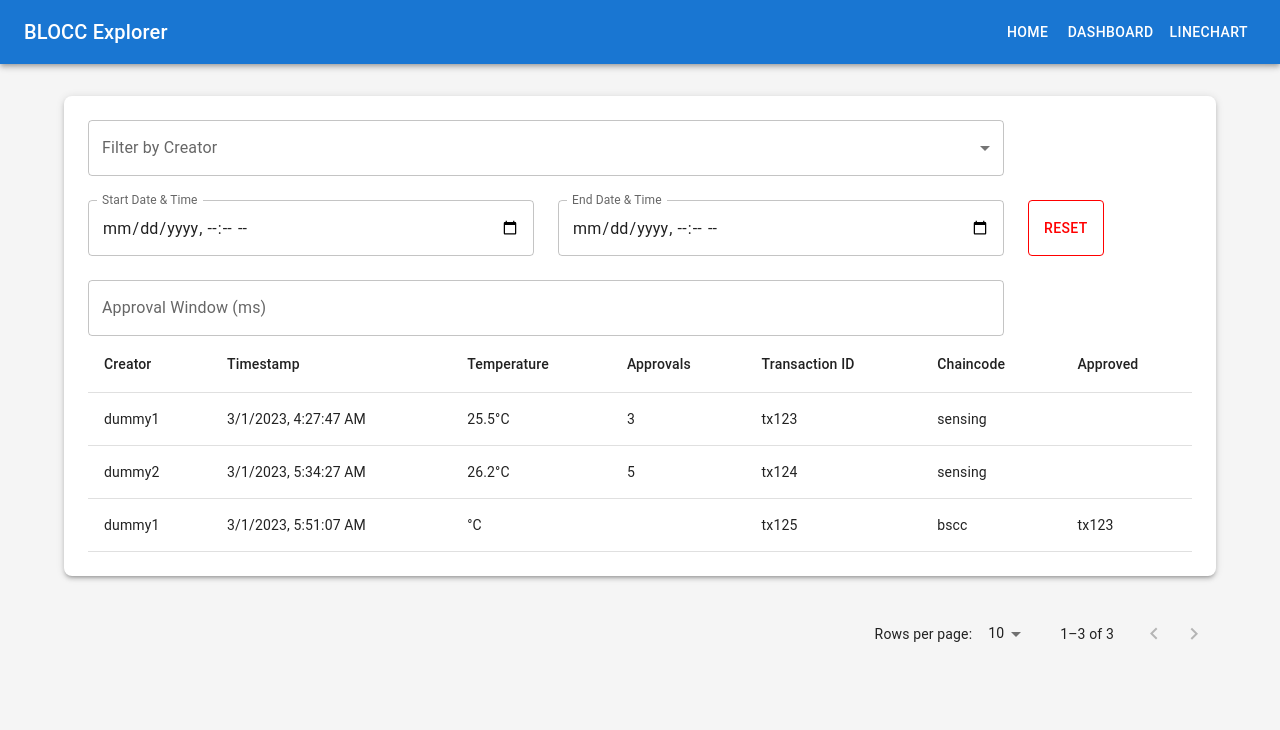
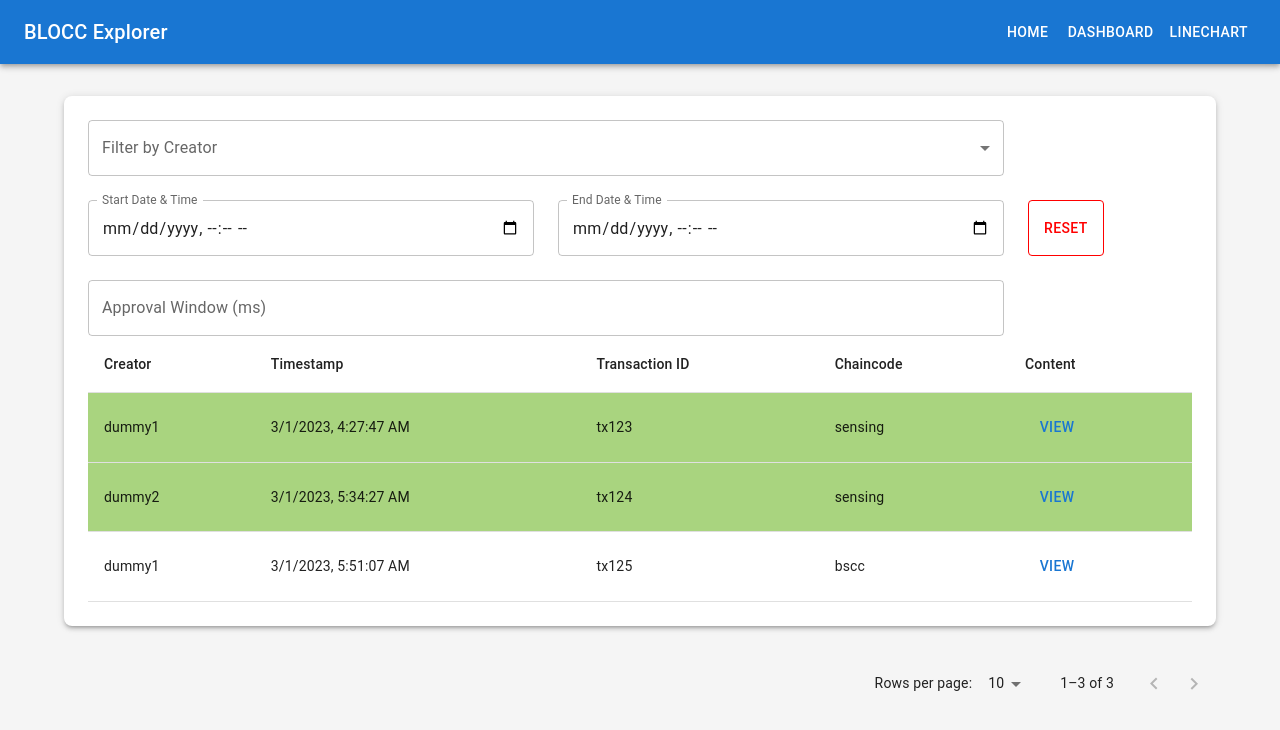
Before and after one commit to alfredomusumeci/BloccUI, a React (Create React App) app: page /dashboard in a window 1280 px wide. Shown: the top 730 px of the page. Built offline with nearby package versions, Linux system fonts and the light colour scheme.

Commit message:
added colour coding

```diff
--- a/src/Dashboard.tsx
+++ b/src/Dashboard.tsx
@@ -1,14 +1,44 @@
 import React, { useState } from 'react';
 import {
   Container, Table, TableHead, TableRow, TableCell, TableBody, TablePagination, Box,
-  TextField, Grid, Button,Select, MenuItem, FormControl, InputLabel, Checkbox, ListItemText
+  TextField, Grid, Button, Select, MenuItem, FormControl, InputLabel, Checkbox, ListItemText,
+  Modal, Card, List, ListItem, Typography
 } from '@mui/material';
+import {
+  getRowColor
+} from './utils';
 
 // Mock data
 const sensingData = [
-  { creator: 'dummy1', timestamp: 1677644867000, temperature: 25.5, approvals: 3, txId: 'tx123', chaincode: 'sensing' },
-  { creator: 'dummy2', timestamp: 1677648867000, temperature: 26.2, approvals: 5, txId: 'tx124', chaincode: 'sensing' },
-  { creator: 'dummy1', timestamp: 1677649867000, txId: 'tx125', chaincode: 'bscc', referenceTransaction: 'tx123'},
+  {
+    creator: 'dummy1',
+    timestamp: 1677644867000,
+    temperature: 25.5,
+    approvals: [
+      { approvidngTxId: "tx122252", mspId: "Container2MSP" },
+      { approvidngTxId: "tx122223", mspId: "Container3MSP" }
+    ],
+    txId: 'tx123',
+    chaincode: 'sensing'
+  },
+  {
+    creator: 'dummy2',
+    timestamp: 1677648867000,
+    temperature: 26.2,
+    approvals: [
+      { approvidngTxId: "tx125224", mspId: "Container4MSP" },
+      { approvidngTxId: "tx122225", mspId: "Container5MSP" }
+    ],
+    txId: 'tx124',
+    chaincode: 'sensing'
+  },
+  {
+    creator: 'dummy1',
+    timestamp: 1677649867000,
+    txId: 'tx125',
+    chaincode: 'bscc',
+    referenceTransaction: 'tx123'
+  },
   // ... more sensing data
 ];
 
@@ -16,11 +46,12 @@ interface SensingDataItem {
   creator: string;
   timestamp: number;
   temperature?: number;
-  approvals?: number;
+  approvals?: { approvidngTxId: string; mspId: string }[];  // Updated approvals to be an array of objects
   txId: string;
   chaincode: string;
   referenceTransaction?: string;
 }
+
 
 const filterData = (
   data: SensingDataItem[],
@@ -153,6 +184,64 @@ function ApprovalFilter({ approvalWindow, setApprovalWindow }: { approvalWindow:
   );
 }
 
+function ContentModal({ isOpen, onClose, data }: { isOpen: boolean, onClose: () => void, data: SensingDataItem }) {
+  return (
+    <Modal
+      open={isOpen}
+      onClose={onClose}
+      aria-labelledby="content-modal-title"
+      aria-describedby="content-modal-description"
+    >
+      <Box
+        sx={{
+          bgcolor: 'background.paper',
+          border: '1px solid #000',
+          boxShadow: 24,
+          p: 4
+        }}
+        style={{
+          top: '50%',
+          left: '50%',
+          transform: 'translate(-50%, -50%)',
+          position: 'absolute',
+          width: 400
+        }}>
+        {data.chaincode === 'sensing' ? (
+          <>
+            <Typography id="content-modal-title" variant="h6" component="h2">
+              Sensing Data
+            </Typography>
+            <Typography id="content-modal-description" variant="body2" color="textSecondary" component="p">
+              Temperature: {data.temperature}°C
+            </Typography>
+            <Typography variant="body2" color="textSecondary" component="p">
+              Timestamp: {new Date(data.timestamp).toLocaleString()}
+            </Typography>
+            <Card variant="outlined" style={{ marginTop: 16, maxHeight: '150px', overflow: 'auto' }}>
+              <List>
+                {data.approvals?.map((approval, index) => (
+                  <ListItem key={approval.approvidngTxId} style={{ backgroundColor: index % 2 === 0 ? '#f5f5f5' : 'transparent' }}>
+                    TxID: {approval.approvidngTxId}, MSP: {approval.mspId}
+                  </ListItem>
+                ))}
+              </List>
+            </Card>
+          </>
+        ) : (
+          <>
+            <Typography id="content-modal-title" variant="h6" component="h2">
+              BSCC Data
+            </Typography>
+            <Typography variant="body2" color="textSecondary" component="p">
+              Approved Transaction ID: {data.referenceTransaction}
+            </Typography>
+          </>
+        )}
+      </Box>
+    </Modal>
+  );
+}
+
 function Dashboard() {
   // Pagination
   const [page, setPage] = useState(0);
@@ -167,6 +256,20 @@ function Dashboard() {
 
   // Creators
   const [selectedCreators, setSelectedCreators] = useState<string[]>([]);
+
+  // Modal
+  const [isModalOpen, setModalOpen] = useState(false);
+  const [selectedData, setSelectedData] = useState<SensingDataItem | null>(null);
+
+  const handleOpenModal = (data: SensingDataItem) => {
+    setSelectedData(data);
+    setModalOpen(true);
+  };
+
+  const handleCloseModal = () => {
+    setSelectedData(null);
+    setModalOpen(false);
+  };
 
   // Reset filters
   const resetFilters = () => {
@@ -198,28 +301,32 @@ function Dashboard() {
             <TableRow>
               <TableCell>Creator</TableCell>
               <TableCell>Timestamp</TableCell>
-              <TableCell>Temperature</TableCell>
-              <TableCell>Approvals</TableCell>
               <TableCell>Transaction ID</TableCell>
               <TableCell>Chaincode</TableCell>
-              <TableCell>Approved</TableCell>
+              <TableCell>Content</TableCell>
             </TableRow>
           </TableHead>
         <TableBody>
               {filteredData.slice(page * rowsPerPage, page * rowsPerPage + rowsPerPage).map((data) => (
-              <TableRow key={data.txId}>
+                <TableRow
+                  key={data.txId}
+                  style={{
+                    backgroundColor: data.chaincode === 'sensing' ? getRowColor(data.approvals?.length) : 'transparent'
+                  }}>
                   <TableCell>{data.creator}</TableCell>
                   <TableCell>{new Date(data.timestamp).toLocaleString()}</TableCell>
-                <TableCell>{data.temperature}°C</TableCell>
-                <TableCell>{data.approvals}</TableCell>
                   <TableCell>{data.txId}</TableCell>
                   <TableCell>{data.chaincode}</TableCell>
-                <TableCell>{data.referenceTransaction}</TableCell>
+                  <TableCell>
+                    <Button onClick={() => handleOpenModal(data)}>View</Button>
+                  </TableCell>
                 </TableRow>
               ))}
             </TableBody>
           </Table>
         </Box>
+        {selectedData && <ContentModal isOpen={isModalOpen} onClose={handleCloseModal} data={selectedData} />}
+
       <TablePagination
         component="div"
         count={filteredData.length}
--- /dev/null
+++ b/src/utils.ts
@@ -0,0 +1,13 @@
+export function getRowColor(approvals: number | undefined): string {
+  const transparency = 0.5;
+
+  if (!approvals) return `rgba(240, 128, 128, ${transparency})`;
+
+  const maxApprovals = 3;
+  const percentage = approvals / maxApprovals;
+
+  const red = Math.floor(255 * (1 - percentage));
+  const green = Math.floor(255 * percentage);
+
+  return `rgba(${red}, ${green}, 0, ${transparency})`;
+}
```
Lines whose indentation alone changed are shown as unchanged.
